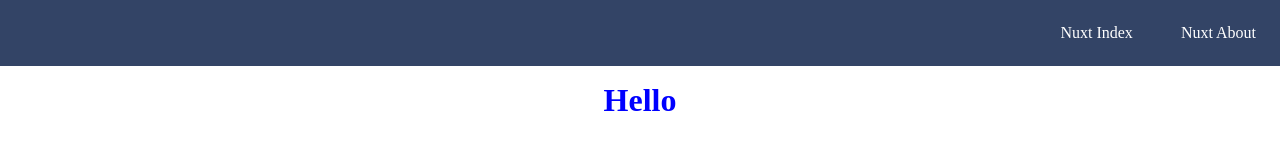
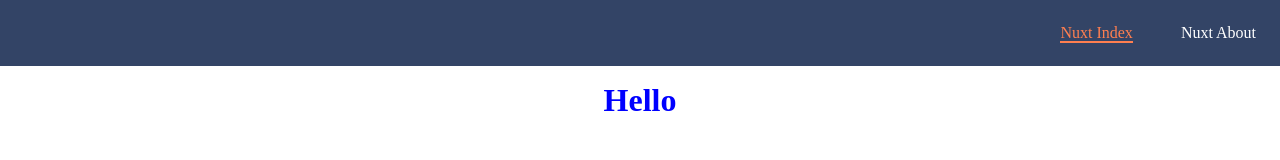
Before and after one commit to CSPS-RIW/nuxt-router, a Nuxt app: page / in a window 1280 px wide. Shown: the top 160 px of the page. Built offline with nearby package versions, Linux system fonts and the light colour scheme.

Commit message:
Add styles to hove and active states

```diff
--- a/components/Nav.vue
+++ b/components/Nav.vue
@@ -29,7 +29,12 @@ nav {
 
             &:visited {
                 color: #fff;
+            }
 
+            &:hover,
+            &.router-link-active {
+                color: coral;
+                border-bottom: 2px coral solid;
             }
         }
     }
```
